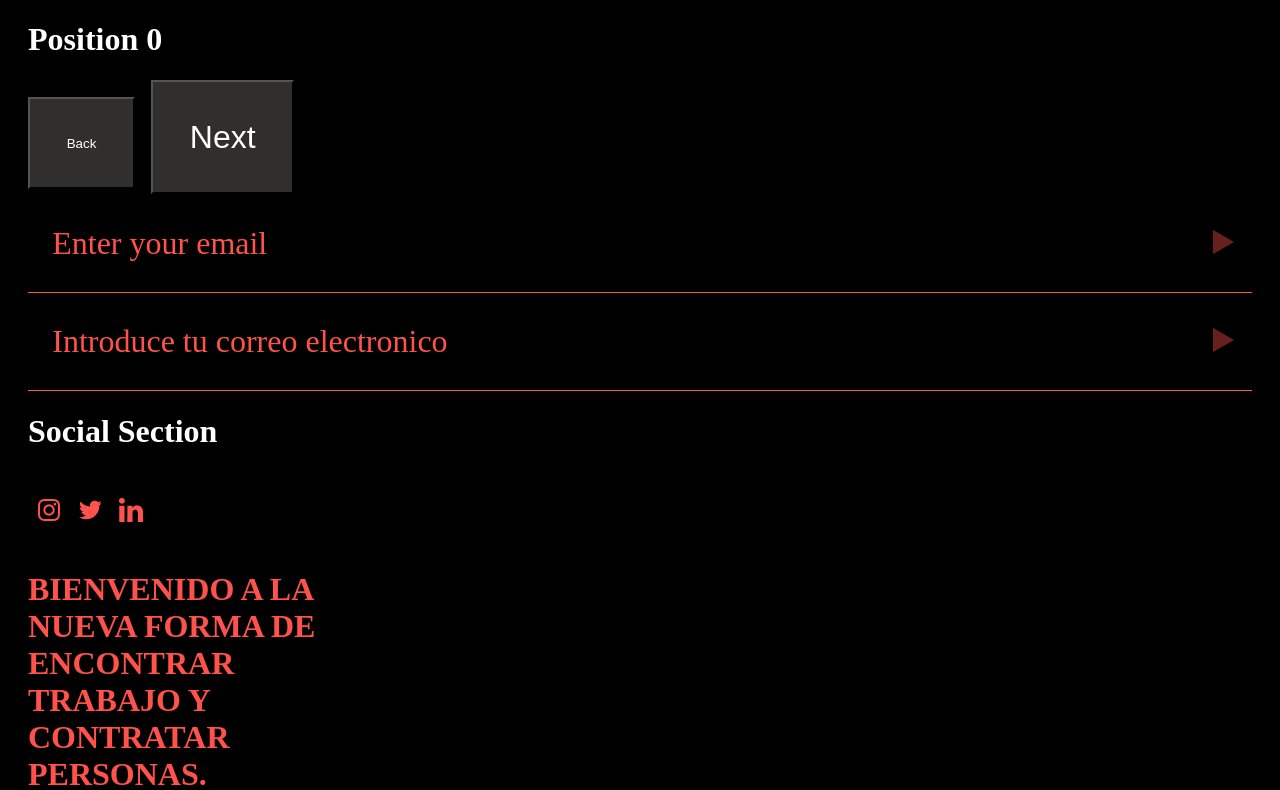
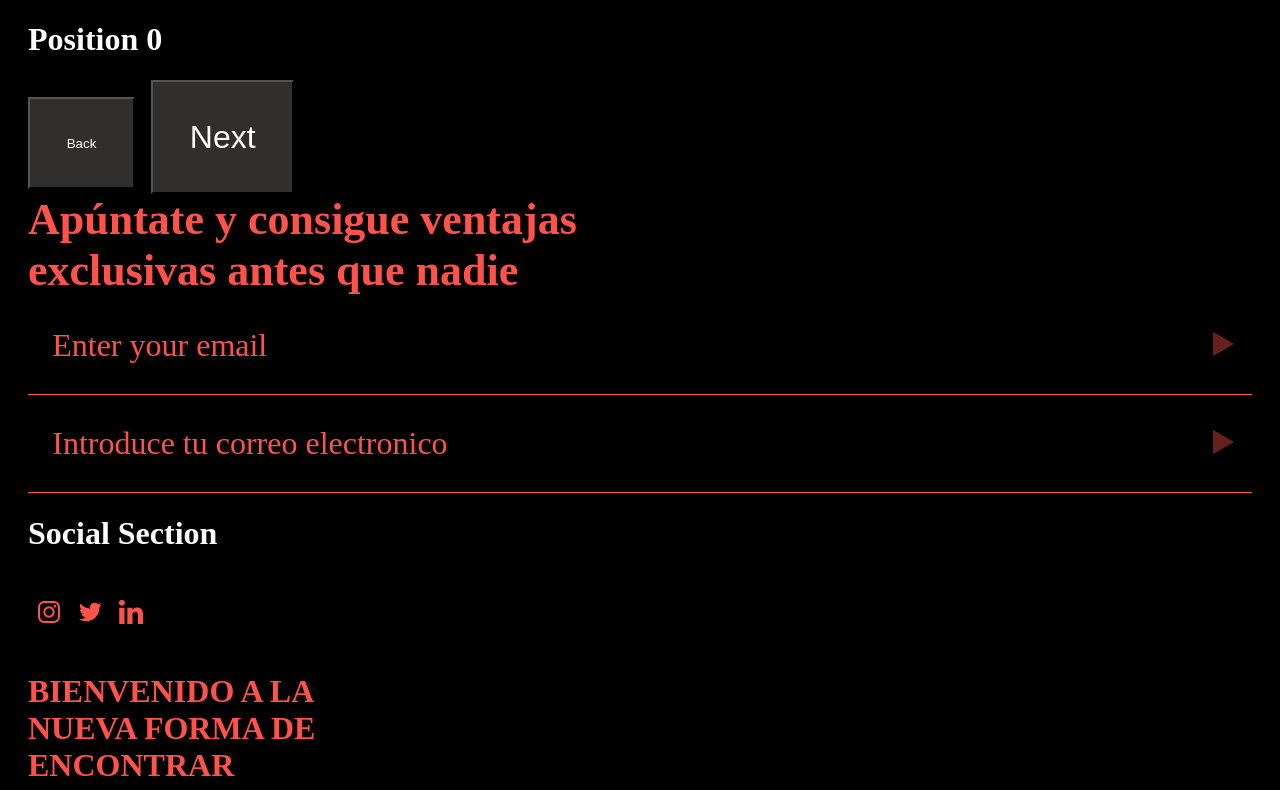
Before and after one commit to Yevhenbk/worksut-landing, a React (Create React App) app: page / in a window 1280 px wide. Shown: the top 790 px of the page. Built offline with nearby package versions, Linux system fonts and the light colour scheme.

Commit message:
FEATURE: FEND-11 Create label component (#11)
* create label component
* Create Label Component
* Fixing error in import
* fix colors in label

Co-authored-by: PatyVilas <81257264+PatyVilas@users.noreply.github.com>
Co-authored-by: CAROL TH <carol.cth93@gmail.com>

```diff
--- /dev/null
+++ b/src/components/Label/Label.tsx
@@ -0,0 +1,45 @@
+import React from "react";
+import PropTypes from 'prop-types'
+import {LabelStyled} from './LabelStyled'
+
+// * Define proptypes object
+const LabelProptypes = {
+	text: PropTypes.string.isRequired,
+	color: PropTypes.string,
+	fontWeight: PropTypes.string,
+	fontSize: PropTypes.string,
+	styler: PropTypes.func,
+	fontFamily: PropTypes.string
+}
+
+// * Define the type to infer props
+type LabelPropsTyped = PropTypes.InferProps<typeof LabelProptypes>
+
+
+/**
+ * ! Define the landing title component
+ * * MGTablante y CarolTraba - 2022/02/08
+ * @param props {props}
+ */
+
+ const Label: React.FC<LabelPropsTyped> = (props: any) => {
+	return (
+		<>
+			<LabelStyled
+				color={props.color}
+				fontWeight={props.fontWeight}
+				fontSize={props.fontSize}
+				fontFamily={props.fontFamily}
+				backGround = {props.backGround}>
+				{props.styler ? props.styler(props.text) : props.text}
+
+			</LabelStyled>
+		</>
+	)
+}
+
+// * Proptypes
+Label.propTypes = LabelProptypes
+
+// * Export component
+export default Label
--- /dev/null
+++ b/src/components/Label/LabelStyled.ts
@@ -0,0 +1,20 @@
+import styled from "styled-components";
+
+
+// * Interface definition for props configuration
+interface LabelStyledProps {
+    color: string;
+    fontWeight: number;
+    fontSize: string;
+    fontFamily: string;
+    backGround: string;
+  }
+
+  export const LabelStyled = styled.div<LabelStyledProps>`
+  background-color: ${(props) => props.backGround};
+  color: ${(props) => props.color};
+  font-weight: ${(props) => props.fontWeight};
+  font-size: ${(props) => props.fontSize};
+  max-width: 25ch;
+  font-family: ${(props) => props.fontFamily};
+`;
--- a/src/sample/SampleView.tsx
+++ b/src/sample/SampleView.tsx
@@ -10,6 +10,7 @@ import Scrollable from '../components/Scrollable/Scrollable'
 import SocialSection from '../components/SocialSection/SocialSection'
 import Text from '../components/Text/Text'
 import Slide2 from '../views/app/Slide-2/Slide-2'
+import Label from '../components/Label/Label'
 
 /**
  * ! Main Instance of the application
@@ -40,6 +41,15 @@ const SampleView = () => {
 						Next
 					</button>
 				</div>
+				<Label
+					color={Tokens.Colors.Text.Secondary}
+					fontWeight={Tokens.Typography.Weights.Bolder}
+					fontSize={Tokens.Typography.Sizes.Website.Regular}
+					fontFamily={Tokens.Typography.FontFamily.Primary}
+					text='Apúntate y consigue ventajas exclusivas antes que nadie'
+				>
+			</Label>
+
 				<Input
 					color={Tokens.Colors.Text.Primary}
 					type='email'
```
